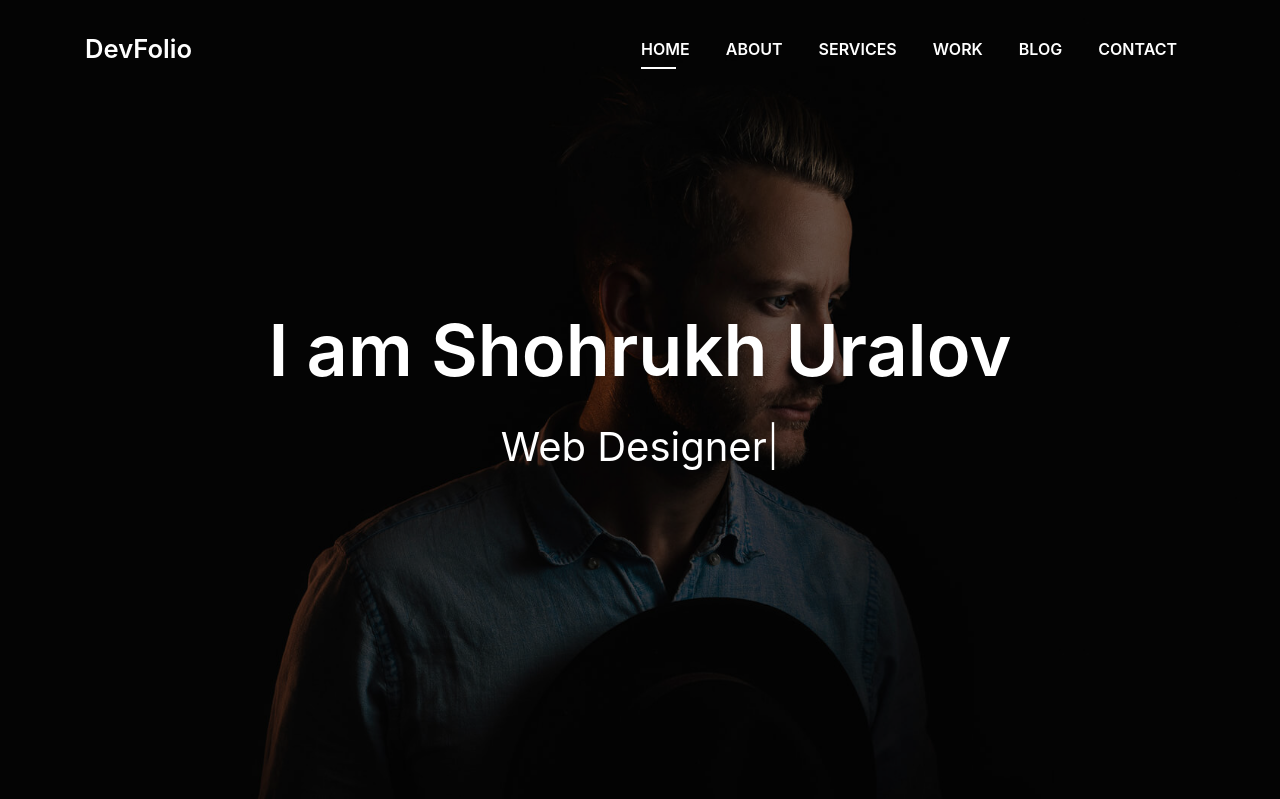
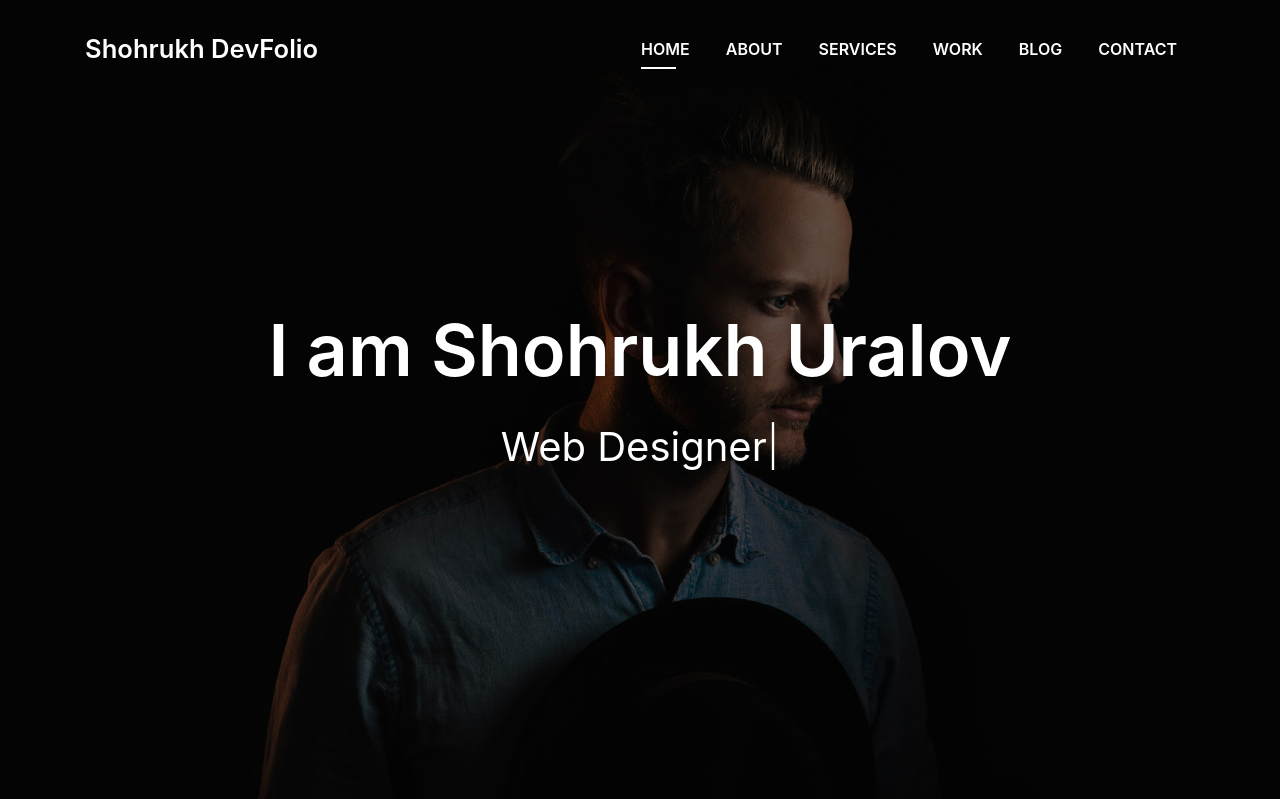
Before and after one commit to Shoh7ukh0/MyBlogSite, a Django app: page / in a window 1280 px wide. Shown: the top 799 px of the page. Run offline with Django 5.2, Linux system fonts and the light colour scheme; data that the repository does not hold is empty; some libraries are stand-ins or nearby versions; some web fonts are replaced.

Commit message:
Site nomi o'zgardi

```diff
--- a/blog/templates/blog/base.html
+++ b/blog/templates/blog/base.html
@@ -28,7 +28,7 @@
     <!--/ Nav Star /-->
     <nav class="navbar navbar-b navbar-trans navbar-expand-md fixed-top" id="mainNav">
         <div class="container">
-        <a class="navbar-brand js-scroll" href="#page-top">DevFolio</a>
+        <a class="navbar-brand js-scroll" href="#page-top">Shohrukh DevFolio</a>
         <button class="navbar-toggler collapsed" type="button" data-toggle="collapse" data-target="#navbarDefault"
             aria-controls="navbarDefault" aria-expanded="false" aria-label="Toggle navigation">
             <span></span>
```
